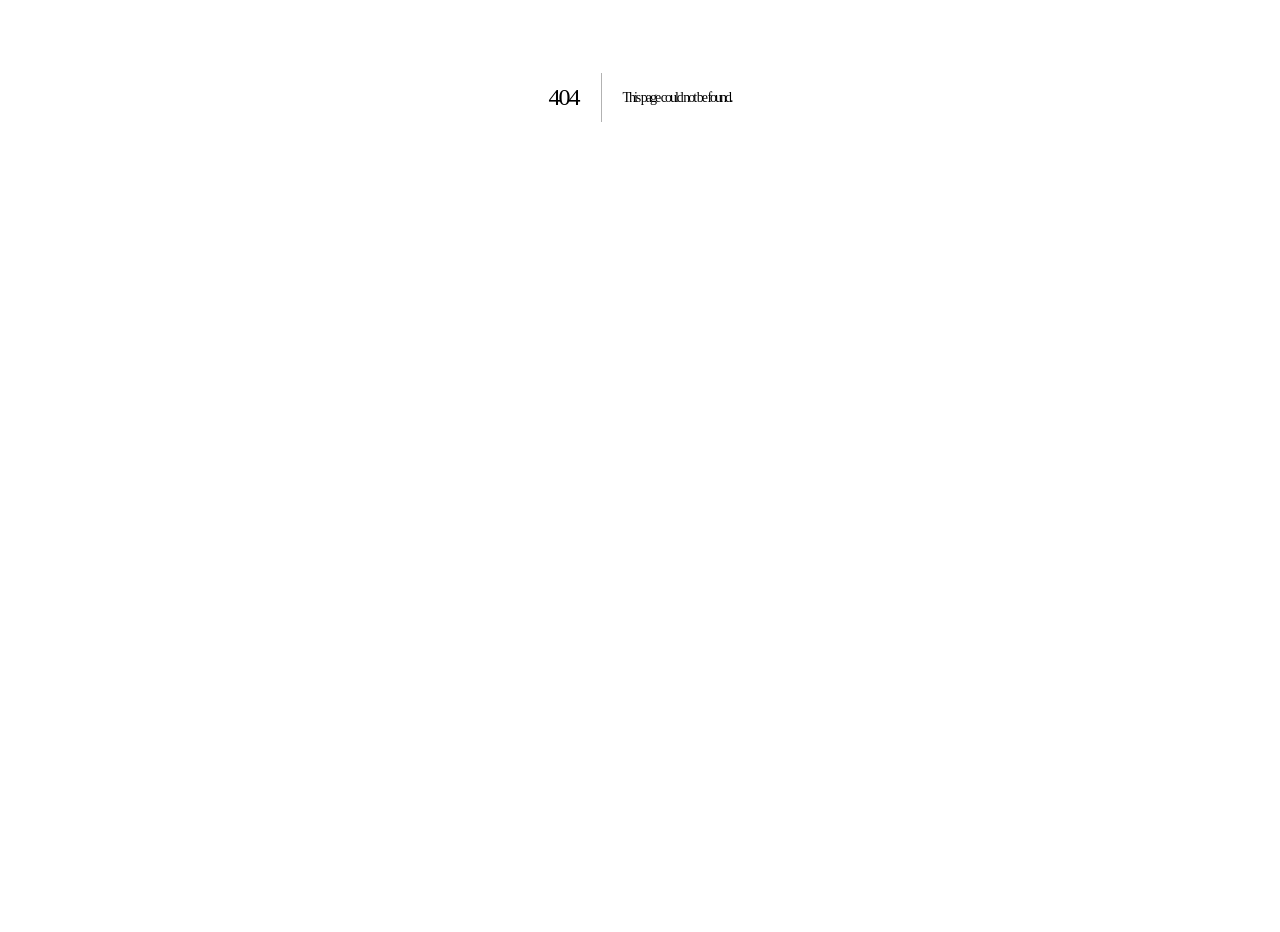
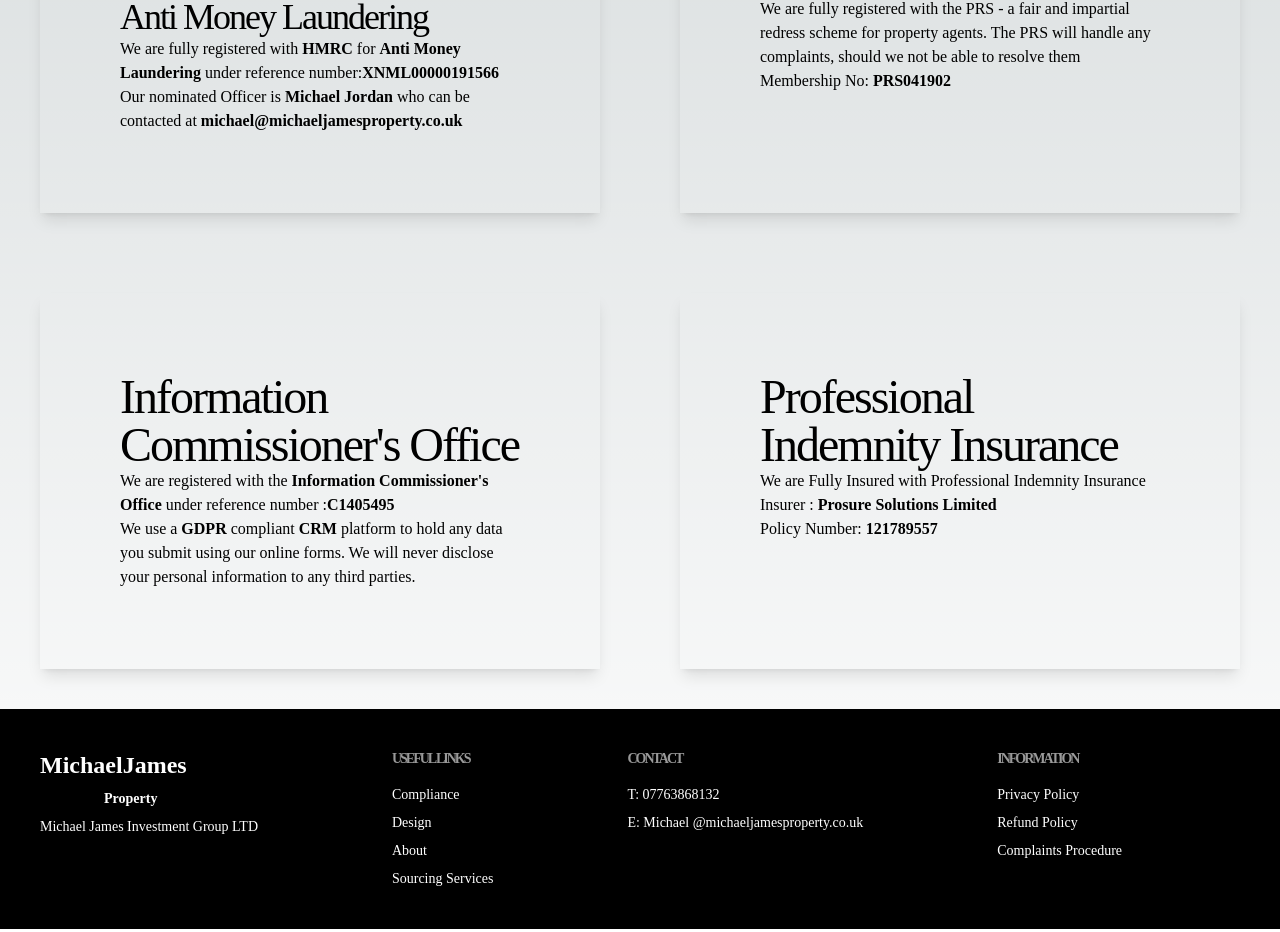
Before and after one commit to shar27/michaeljames, a Next.js app: page /Compliance in a window 1280 px wide. Before the commit this address had no page. Shown: the part 303-1235 px from the top of the page. Before the commit the page ends 800 px from the top, so only its background shows below. Built offline with nearby package versions, Linux system fonts and the light colour scheme; a web font is replaced by a local one.

Commit message:
compliance page and footer links update

```diff
--- /dev/null
+++ b/src/app/Compliance/page.js
@@ -0,0 +1,44 @@
+import React from 'react'
+import NavBar from '../components/NavBar'
+import Footer from '../components/Footer'
+function Compliance() {
+  return (
+    <div className="">
+        <NavBar/>
+        <div className="grid grid-cols-1 lg:grid-cols-2 gap-10 lg:gap-20 p-0 lg:p-10">
+            <div className="shadow-lg p-2 lg:p-20 ">
+                <h2 className="text-5xl">HM Revenue & Customs</h2>
+                <h3 className="text-4xl">Anti Money Laundering</h3>
+                <p>We are fully registered with <span className="font-bold">HMRC</span> for <span className="font-bold">Anti Money Laundering</span> under reference number:<span className="font-bold">XNML00000191566</span> </p>
+                <p>Our nominated Officer is <span className="font-bold">Michael Jordan </span> who can be contacted at <span className="font-bold">michael@michaeljamesproperty.co.uk</span></p>
+            </div>
+            <div className="shadow-lg p-2 lg:p-20 ">
+                <h2 className="text-5xl">Property Redress Scheme
+                </h2>
+                {/* <h3 className="text-4xl">Anti Money Laundering</h3> */}
+                <p>We are fully registered with the PRS - a fair and impartial redress scheme for property agents. The PRS will handle any complaints, should we not be able to resolve them</p>
+                <p>Membership No: <span className="font-bold">PRS041902</span></p>
+            </div>
+            <div className="shadow-lg p-2 lg:p-20 ">
+                <h2 className="text-5xl">Information Commissioner's Office  </h2>
+                {/* <h3 className="text-4xl">Anti Money Laundering</h3> */}
+                <p>We are registered with the <span className="font-bold" >Information Commissioner's Office</span> under reference number :<span className="font-bold">C1405495</span>  </p>
+                <p>We use a <span className="font-bold">GDPR</span> compliant <span className="font-bold">CRM</span> platform to hold any data you submit using our online forms. We will never disclose your personal information to any third parties.</p>
+            </div>
+            <div className="shadow-lg p-2 lg:p-20 ">
+                <h2 className="text-5xl">Professional Indemnity Insurance</h2>
+                {/* <h3 className="text-4xl">Anti Money Laundering</h3> */}
+                <p>We are Fully Insured with Professional Indemnity Insurance</p>
+               <ul>
+                <li>Insurer : <span className="font-bold">Prosure Solutions Limited</span>
+                </li>
+                <li>Policy Number: <span className="font-bold"> 121789557</span></li>
+               </ul>
+            </div>
+        </div>
+        <Footer/>
+    </div>
+  )
+}
+
+export default Compliance;
--- a/src/app/components/Footer.jsx
+++ b/src/app/components/Footer.jsx
@@ -1,8 +1,11 @@
 import React from 'react'
-
+import Link from 'next/link';
 function Footer() {
+  const title = 'Michael James Property';
+    const currentYear = new Date().getFullYear();
   return (
-    <footer className="footer bg-black text-white  p-10 mt-24 lg:mt-0">
+    <>
+    <footer className="footer bg-black text-white  p-10">
   <aside>
   <p className="text-2xl font-bold">MichaelJames</p>
     <p className="text-sm text-center font-bold ml-16">Property</p>
@@ -17,24 +20,27 @@
   </aside>
   <nav>
     <h6 className="footer-title">Useful Links</h6>
-    <a className="link link-hover">Compliance</a>
-    <a className="link link-hover">Design</a>
-    <a className="link link-hover">About</a>
-    <a className="link link-hover">Sourcing Services</a>
+    <Link href="/Compliance" className="link link-hover">Compliance</Link>
+    <Link href="/Compliance" className="link link-hover">Design</Link>
+    <Link href="/Compliance" className="link link-hover">About</Link>
+    <Link href="/Compliance" className="link link-hover">Sourcing Services</Link>
   </nav>
   <nav>
     <h6 className="footer-title">Contact</h6>
-    <a className="link link-hover"> T: 07763868132</a>
-    <a className="link link-hover">  E: Michael @michaeljamesproperty.co.uk</a>
+    <Link href="/Compliance" className="link link-hover"> T: 07763868132</Link>
+    <Link href="/Compliance" className="link link-hover">  E: Michael @michaeljamesproperty.co.uk</Link>
 
   </nav>
   <nav>
     <h6 className="footer-title">Information</h6>
-    <a className="link link-hover">Privacy Policy</a>
-    <a className="link link-hover">Refund Policy</a>
-    <a className="link link-hover">Complaints Procedure</a>
+    <Link href="/Compliance" className="link link-hover">Privacy Policy</Link>
+    <Link href="/Compliance" className="link link-hover">Refund Policy</Link>
+    <Link href="/Compliance" className="link link-hover">Complaints Procedure</Link>
   </nav>
+
 </footer>
+<div className="text-center text-black bg-white font-bold "><p>© {title} {currentYear}</p></div>
+</>
   )
 }
 
```
